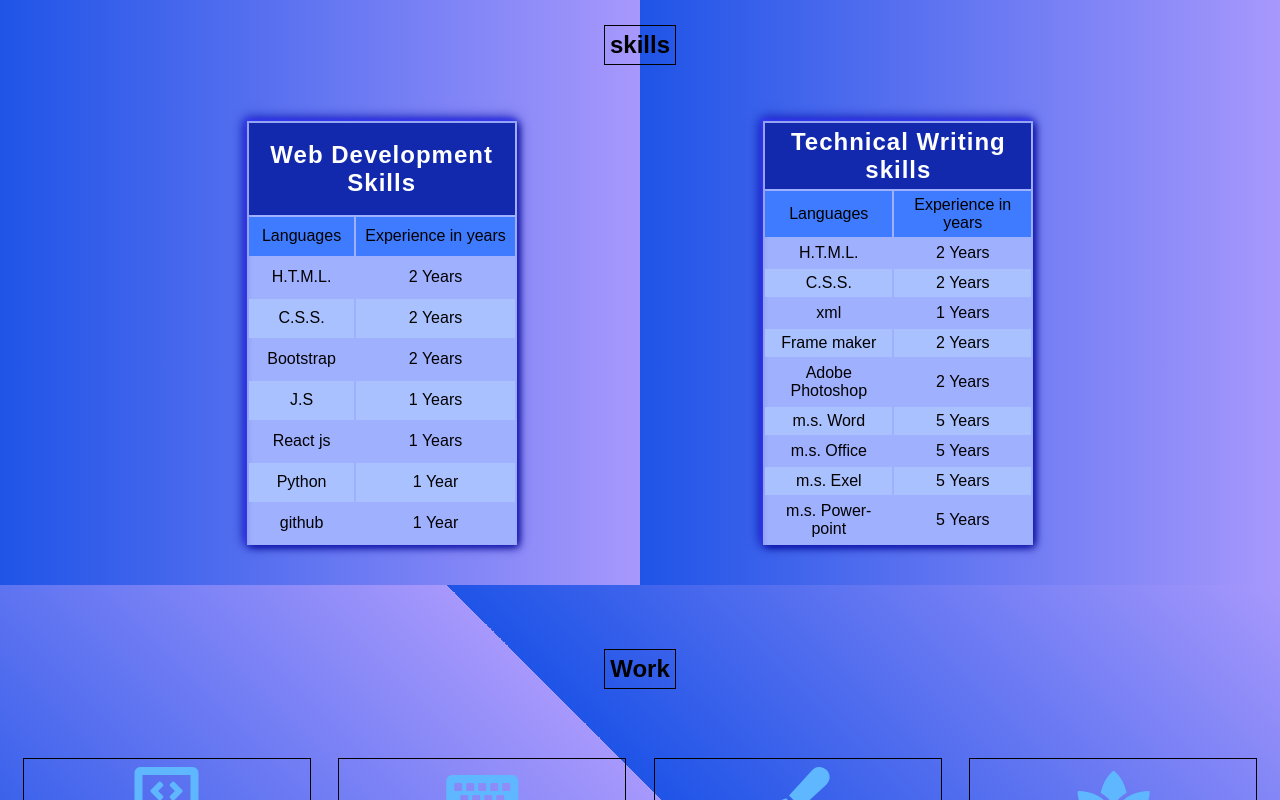
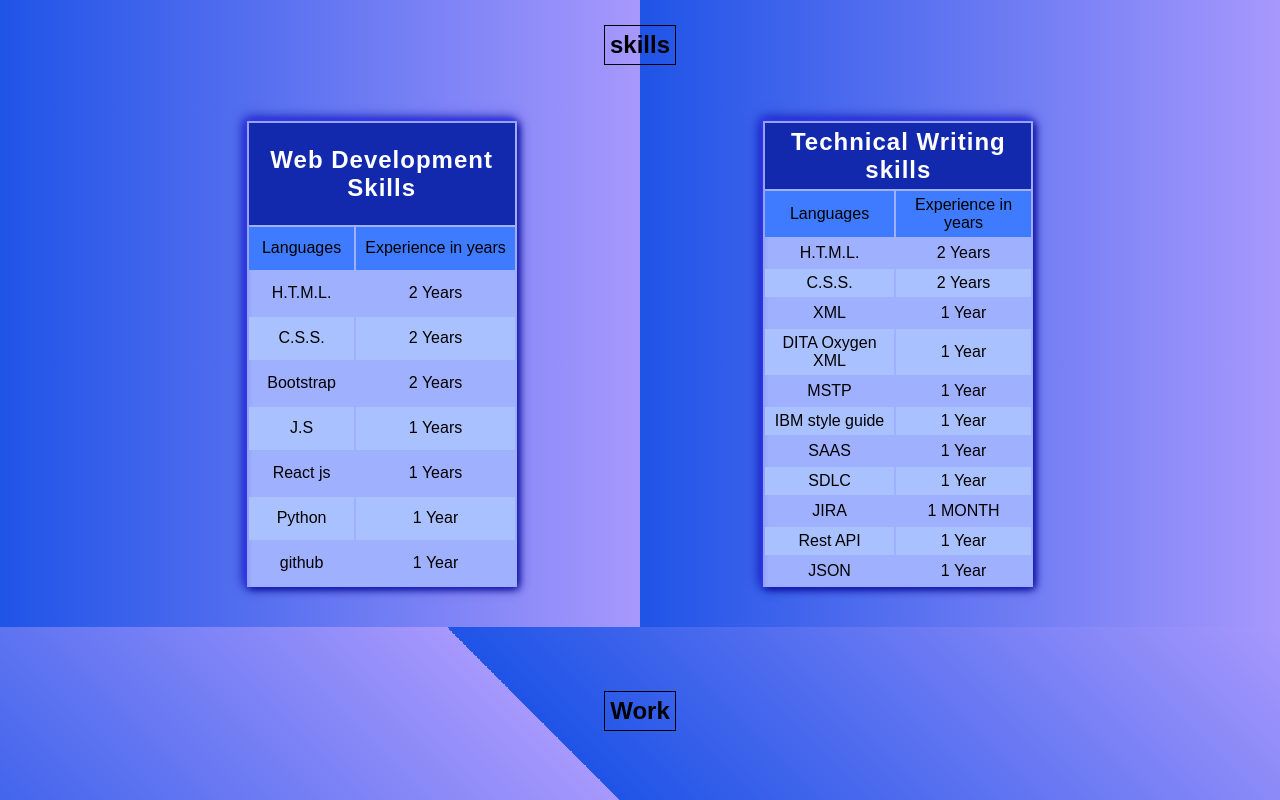
Before and after one commit to nandish1199/portfolio, a plain HTML site: page index.html in a window 1280 px wide. Shown: the part 1414-2214 px from the top of the page. Drawn offline with Linux system fonts and the light colour scheme.

Commit message:
TECHNICAL WRITING EDIT

```diff
--- a/index.html
+++ b/index.html
@@ -30,7 +30,7 @@
     <section id="home" class="section section1">
         <div class="homename">
             <h2 class="type"></h2>
-            <h3>I'm a <span>Software Engineer</span> </h3>
+            <h3>I'm a <span>Technical Writer</span> </h3>
             <h3>&<span> Web developer.</span> </h3> <br><br>
             <a href="#about">About me</a> <br> <br>
         </div>
@@ -140,32 +140,40 @@
                     <td>2 Years</td>
                 </tr>
                 <tr>
-                    <td>xml</td>
-                    <td>1 Years</td>
+                    <td>XML</td>
+                    <td>1 Year</td>
                 </tr>
                 <tr>
-                    <td>Frame maker</td>
-                    <td>2 Years</td>
+                    <td>DITA Oxygen XML</td>
+                    <td>1 Year</td>
                 </tr>
                 <tr>
-                    <td>Adobe Photoshop</td>
-                    <td>2 Years</td>
+                    <td>MSTP</td>
+                    <td>1 Year</td>
                 </tr>
                 <tr>
-                    <td>m.s. Word</td>
-                    <td>5 Years</td>
+                    <td>IBM style guide</td>
+                    <td>1 Year</td>
                 </tr>
                 <tr>
-                    <td>m.s. Office</td>
-                    <td>5 Years</td>
+                    <td>SAAS</td>
+                    <td>1 Year</td>
                 </tr>
                 <tr>
-                    <td>m.s. Exel</td>
-                    <td>5 Years</td>
+                    <td>SDLC</td>
+                    <td>1 Year</td>
                 </tr>
                 <tr>
-                    <td>m.s. Power-point</td>
-                    <td>5 Years</td>
+                    <td>JIRA</td>
+                    <td>1 MONTH</td>
+                </tr>
+                <tr>
+                    <td>Rest API</td>
+                    <td>1 Year</td>
+                </tr>
+                <tr>
+                    <td>JSON</td>
+                    <td>1 Year</td>
                 </tr>
 
             </table>
```
